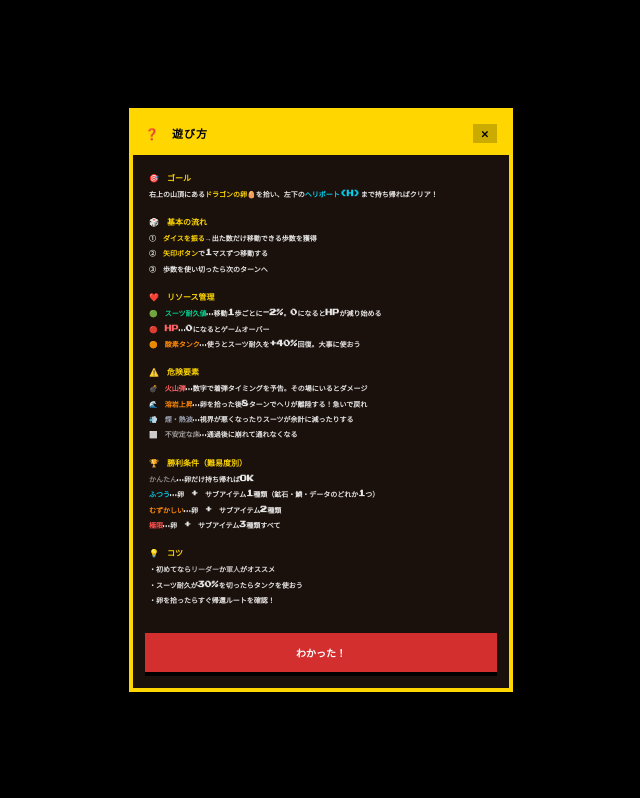
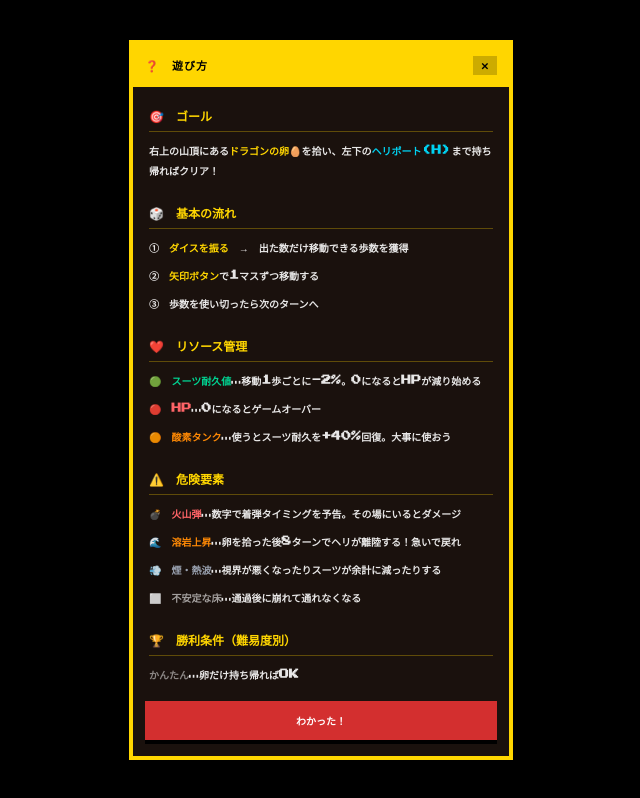
Before and after one commit to inamine0318-hub/volcano-egg, a React (Vite) app: page / in a window 1280 px wide. Both pictures are taken after a click on the button "❓ 遊び方を見る". Shown: the whole page, without its empty margins (319-959 px from the left). Built offline with nearby package versions, Linux system fonts and the light colour scheme.

Commit message:
Enlarge how-to text, add tile-tap hint to tips

```diff
--- a/src/App.tsx
+++ b/src/App.tsx
@@ -3345,25 +3345,25 @@ export default function App() {
                 <h2 className="text-[11px] font-black text-black uppercase tracking-widest">❓ 遊び方</h2>
                 <button onClick={() => setShowHowTo(false)} className="text-black font-black text-[10px] px-2 py-0.5 bg-black/20 active:bg-black/40">✕</button>
               </div>
-              <div className="flex-1 overflow-y-auto p-4 space-y-4 text-[7px] text-white/90 leading-relaxed font-bold scrollbar-hide">
+              <div className="flex-1 overflow-y-auto p-4 space-y-5 text-[10px] text-white/90 leading-loose font-bold scrollbar-hide">
 
                 <section>
-                  <h3 className="text-[#FFD600] font-black uppercase mb-1 text-[8px]">🎯 ゴール</h3>
+                  <h3 className="text-[#FFD600] font-black uppercase mb-2 text-[12px] border-b border-[#FFD600]/30 pb-1">🎯 ゴール</h3>
                   <p>右上の山頂にある<span className="text-[#FFD600]">ドラゴンの卵🥚</span>を拾い、左下の<span className="text-cyan-400">ヘリポート(H)</span>まで持ち帰ればクリア！</p>
                 </section>
 
                 <section>
-                  <h3 className="text-[#FFD600] font-black uppercase mb-1 text-[8px]">🎲 基本の流れ</h3>
-                  <ol className="space-y-1 list-none">
-                    <li>① <span className="text-[#FFD600]">ダイスを振る</span>→出た数だけ移動できる歩数を獲得</li>
+                  <h3 className="text-[#FFD600] font-black uppercase mb-2 text-[12px] border-b border-[#FFD600]/30 pb-1">🎲 基本の流れ</h3>
+                  <ol className="space-y-2 list-none">
+                    <li>① <span className="text-[#FFD600]">ダイスを振る</span> → 出た数だけ移動できる歩数を獲得</li>
                     <li>② <span className="text-[#FFD600]">矢印ボタン</span>で1マスずつ移動する</li>
                     <li>③ 歩数を使い切ったら次のターンへ</li>
                   </ol>
                 </section>
 
                 <section>
-                  <h3 className="text-[#FFD600] font-black uppercase mb-1 text-[8px]">❤️ リソース管理</h3>
-                  <ul className="space-y-1">
+                  <h3 className="text-[#FFD600] font-black uppercase mb-2 text-[12px] border-b border-[#FFD600]/30 pb-1">❤️ リソース管理</h3>
+                  <ul className="space-y-2">
                     <li>🟢 <span className="text-emerald-400">スーツ耐久値</span>…移動1歩ごとに-2%。0になるとHPが減り始める</li>
                     <li>🔴 <span className="text-red-400">HP</span>…0になるとゲームオーバー</li>
                     <li>🟠 <span className="text-orange-400">酸素タンク</span>…使うとスーツ耐久を+40%回復。大事に使おう</li>
@@ -3371,8 +3371,8 @@ export default function App() {
                 </section>
 
                 <section>
-                  <h3 className="text-[#FFD600] font-black uppercase mb-1 text-[8px]">⚠️ 危険要素</h3>
-                  <ul className="space-y-1">
+                  <h3 className="text-[#FFD600] font-black uppercase mb-2 text-[12px] border-b border-[#FFD600]/30 pb-1">⚠️ 危険要素</h3>
+                  <ul className="space-y-2">
                     <li>💣 <span className="text-red-400">火山弾</span>…数字で着弾タイミングを予告。その場にいるとダメージ</li>
                     <li>🌊 <span className="text-orange-400">溶岩上昇</span>…卵を拾った後8ターンでヘリが離陸する！急いで戻れ</li>
                     <li>💨 <span className="text-gray-400">煙・熱波</span>…視界が悪くなったりスーツが余計に減ったりする</li>
@@ -3381,8 +3381,8 @@ export default function App() {
                 </section>
 
                 <section>
-                  <h3 className="text-[#FFD600] font-black uppercase mb-1 text-[8px]">🏆 勝利条件（難易度別）</h3>
-                  <ul className="space-y-1">
+                  <h3 className="text-[#FFD600] font-black uppercase mb-2 text-[12px] border-b border-[#FFD600]/30 pb-1">🏆 勝利条件（難易度別）</h3>
+                  <ul className="space-y-2">
                     <li><span className="text-white/50">かんたん</span>…卵だけ持ち帰ればOK</li>
                     <li><span className="text-cyan-400">ふつう</span>…卵 + サブアイテム1種類（鉱石・鱗・データのどれか1つ）</li>
                     <li><span className="text-orange-400">むずかしい</span>…卵 + サブアイテム2種類</li>
@@ -3391,11 +3391,12 @@ export default function App() {
                 </section>
 
                 <section>
-                  <h3 className="text-[#FFD600] font-black uppercase mb-1 text-[8px]">💡 コツ</h3>
-                  <ul className="space-y-1">
+                  <h3 className="text-[#FFD600] font-black uppercase mb-2 text-[12px] border-b border-[#FFD600]/30 pb-1">💡 コツ</h3>
+                  <ul className="space-y-2">
                     <li>・初めてなら<span className="text-white/70">リーダー</span>か<span className="text-white/70">軍人</span>がオススメ</li>
                     <li>・スーツ耐久が30%を切ったらタンクを使おう</li>
                     <li>・卵を拾ったらすぐ帰還ルートを確認！</li>
+                    <li>・<span className="text-[#FFD600]">マップのタイルをタップ</span>するとそのマスの説明が表示されるよ！</li>
                   </ul>
                 </section>
               </div>
```
